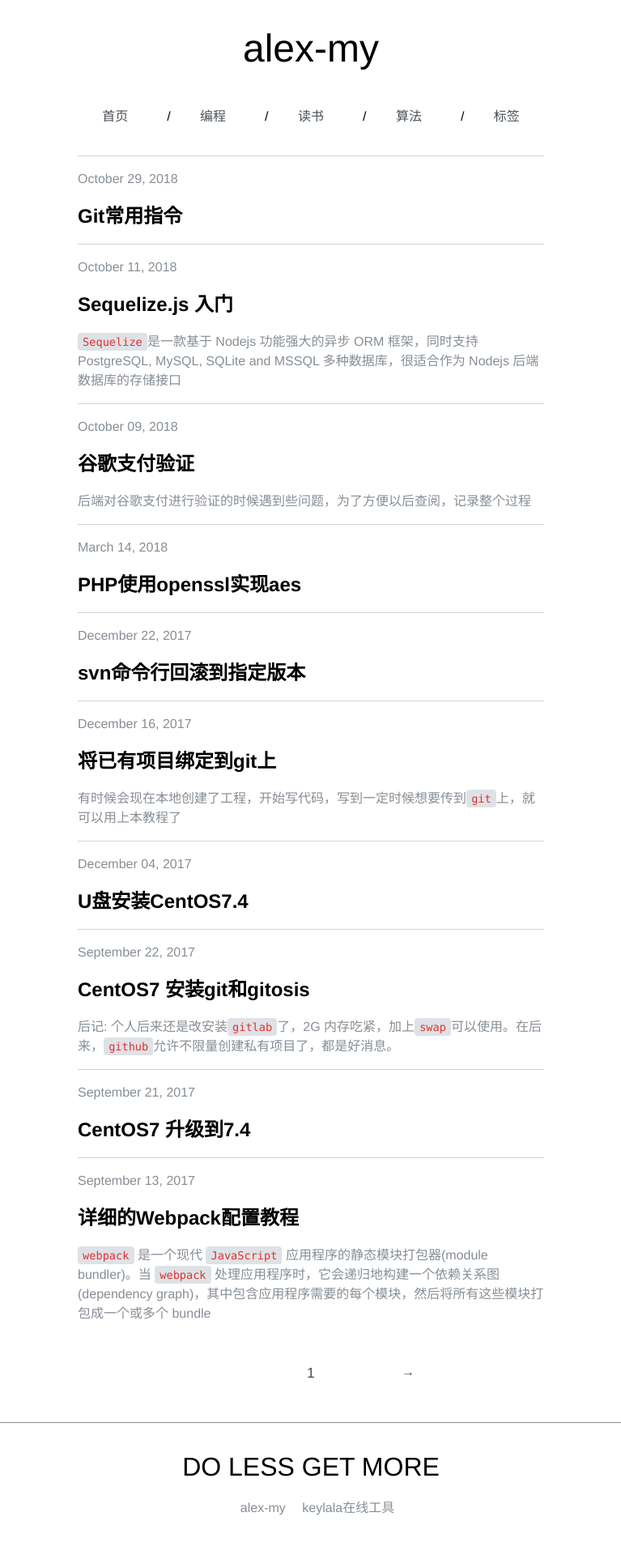
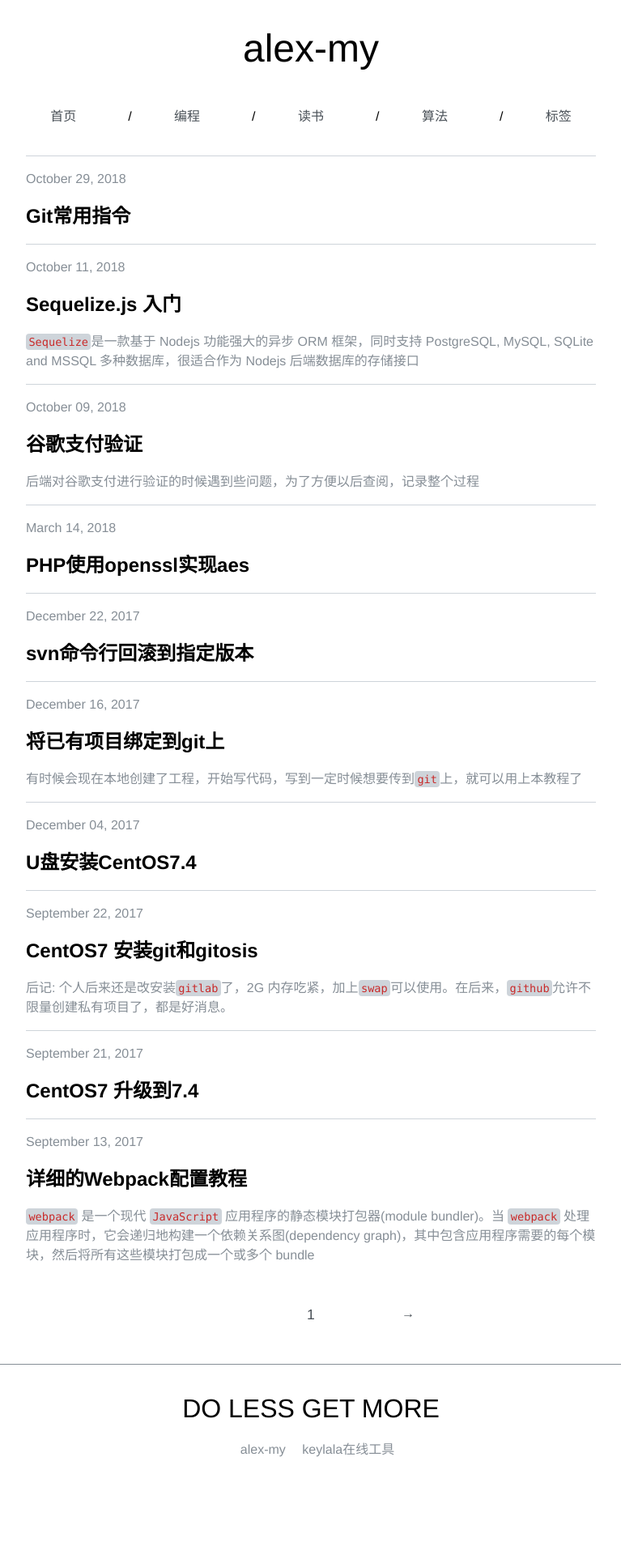
Before and after one commit to alex-my/alex-my.github.io, a Jekyll site: the page built from index.html, in a window 1280 px wide. Shown: the whole page at 81% size, without its empty margins (256-1023 px from the left). Built offline with Jekyll 4.4.1, drawn with Linux system fonts in a browser that asks for light colours; the list of posts is cut into pages by our own code; comment, search, counter and statistics services are not loaded; after the commit the page ends 1848 px from its top, so only the background shows below that.

Commit message:
更改布局和颜色

```diff
--- a/_sass/_archive.scss
+++ b/_sass/_archive.scss
@@ -7,7 +7,7 @@
         color: $oc-black;
         border-top: .0625rem solid $oc-gray-4;
         margin: 1rem auto 1rem auto;
-        width: 45%;
+        width: 55%;
 
         .archive-date {
             color: $oc-gray-6;
--- a/_sass/_code.scss
+++ b/_sass/_code.scss
@@ -6,11 +6,11 @@
 }
 
 code {
-    background-color: $oc-gray-3;
+    background-color: $oc-gray-4;
     border-radius: .25rem;
-    color: $oc-red-8;
+    color: $oc-red-9;
     font-size: 85%;
-    padding: .25em .45em;
+    padding: .15em .25em;
 }
 
 pre {
@@ -25,7 +25,7 @@
 }
 
 .highlight {
-    background-color: $oc-gray-1;
+    background-color: $oc-gray-4;
     border-radius: .3125rem;
     line-height: 1.4;
     font-weight: 300;
--- a/_sass/_nav.scss
+++ b/_sass/_nav.scss
@@ -27,8 +27,8 @@
 }
 
 .exclamationMark {
-    padding-left: 2rem;
-    padding-right: 2rem;
+    padding-left: 3rem;
+    padding-right: 3rem;
 }
 
 @include media-query($lg) {
--- a/_sass/_post.scss
+++ b/_sass/_post.scss
@@ -1,5 +1,5 @@
 .post {
-    width: 45%;
+    width: 55%;
     margin: 3rem auto 1rem auto;
 
     .post-header {
```
